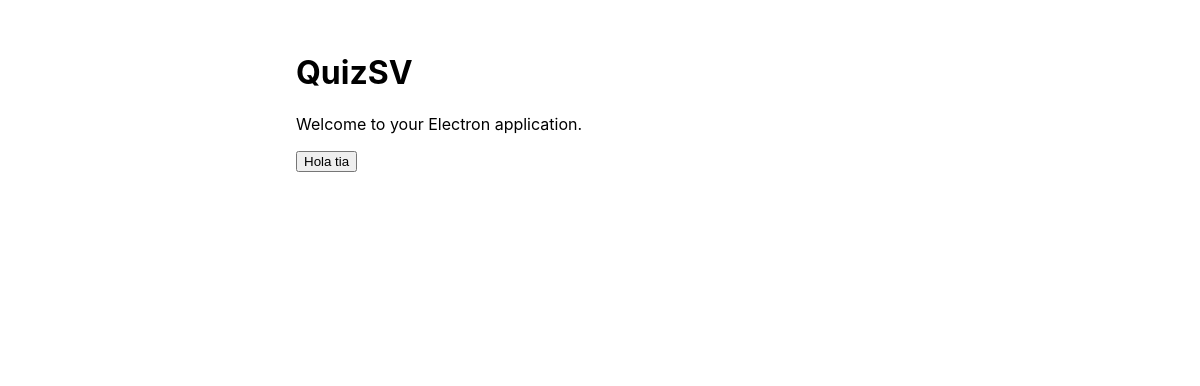
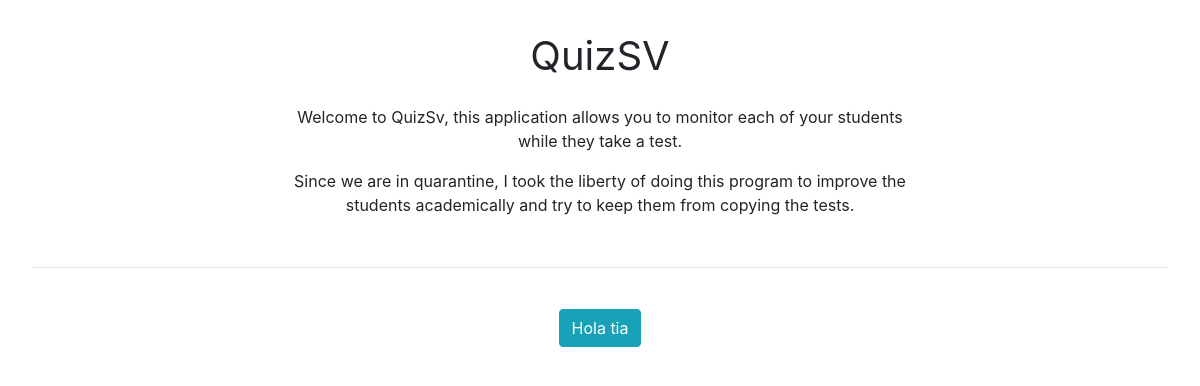
Before and after one commit to jclot/QuizSV, an Electron app: page src/index.html in a window 1200 px wide. Drawn offline with nearby package versions, Linux system fonts and the light colour scheme.

Commit message:
Electron Menu

```diff
--- a/package.json
+++ b/package.json
@@ -45,6 +45,7 @@
     }
   },
   "dependencies": {
+    "electron-reload": "^1.5.0",
     "electron-squirrel-startup": "^1.0.0"
   },
   "devDependencies": {
--- a/src/index.html
+++ b/src/index.html
@@ -6,12 +6,18 @@
     <title>QuizSV</title>
     <link rel="stylesheet" href="./style/index.css">
     <script defer src="./windowsC/createWindow.js"></script>
+    <link rel="stylesheet" href="https://maxcdn.bootstrapcdn.com/bootstrap/4.0.0/css/bootstrap.min.css" integrity="sha384-Gn5384xqQ1aoWXA+058RXPxPg6fy4IWvTNh0E263XmFcJlSAwiGgFAW/dAiS6JXm" crossorigin="anonymous">
 </head>
 
 <body>
+
     <h1>QuizSV</h1>
-    <p>Welcome to your Electron application.</p>
-    <button id="createW">Hola tia</button>
+    <p>Welcome to QuizSv, this application allows you to monitor each of your students while they take a test.</p>
+    <p>Since we are in quarantine, I took the liberty of doing this program to improve the students academically and try to keep them from copying the tests.</p>
+
+    <hr/>
+
+    <button id="createW" class="btn btn-info">Hola tia</button>
 </body>
 
 </html>
--- a/src/style/index.css
+++ b/src/style/index.css
@@ -1,6 +1,33 @@
 body {
   font-family: -apple-system, BlinkMacSystemFont, "Segoe UI", Roboto, Helvetica, Arial, sans-serif;
   margin: auto;
-  max-width: 38rem;
   padding: 2rem;
+  text-align: center !important;
 }
+
+p {
+
+  margin-left: 250px;
+  margin-right: 250px;
+  text-align: center !important;
+
+}
+
+#createW {
+
+  margin-top: 25px;
+
+}
+
+h1 {
+
+  font-weight: 400 !important;
+  margin-bottom: 25px !important;
+
+}
+
+hr {
+
+  margin-top: 50px !important;
+
+}
--- a/src/windowsC/createWindow.js
+++ b/src/windowsC/createWindow.js
@@ -12,6 +12,8 @@
     const pru = new BrowserWindow({
         width: 800,
         height: 600,
+        maxWidth: 800,
+        maxHeight: 600,
         webPreferences: {
             nodeIntegration: true,
             enableRemoteModule: true,
@@ -22,9 +24,6 @@
     // and load the index.html of the app.
     pru.loadFile(path.join(__dirname, 'index.html'));
 
-    // Open the DevTools.
-    pru.webContents.openDevTools();
-
 
 };
 
```
Also changed, not shown: src/index.js (+5 -5 lines), 1 other file.
